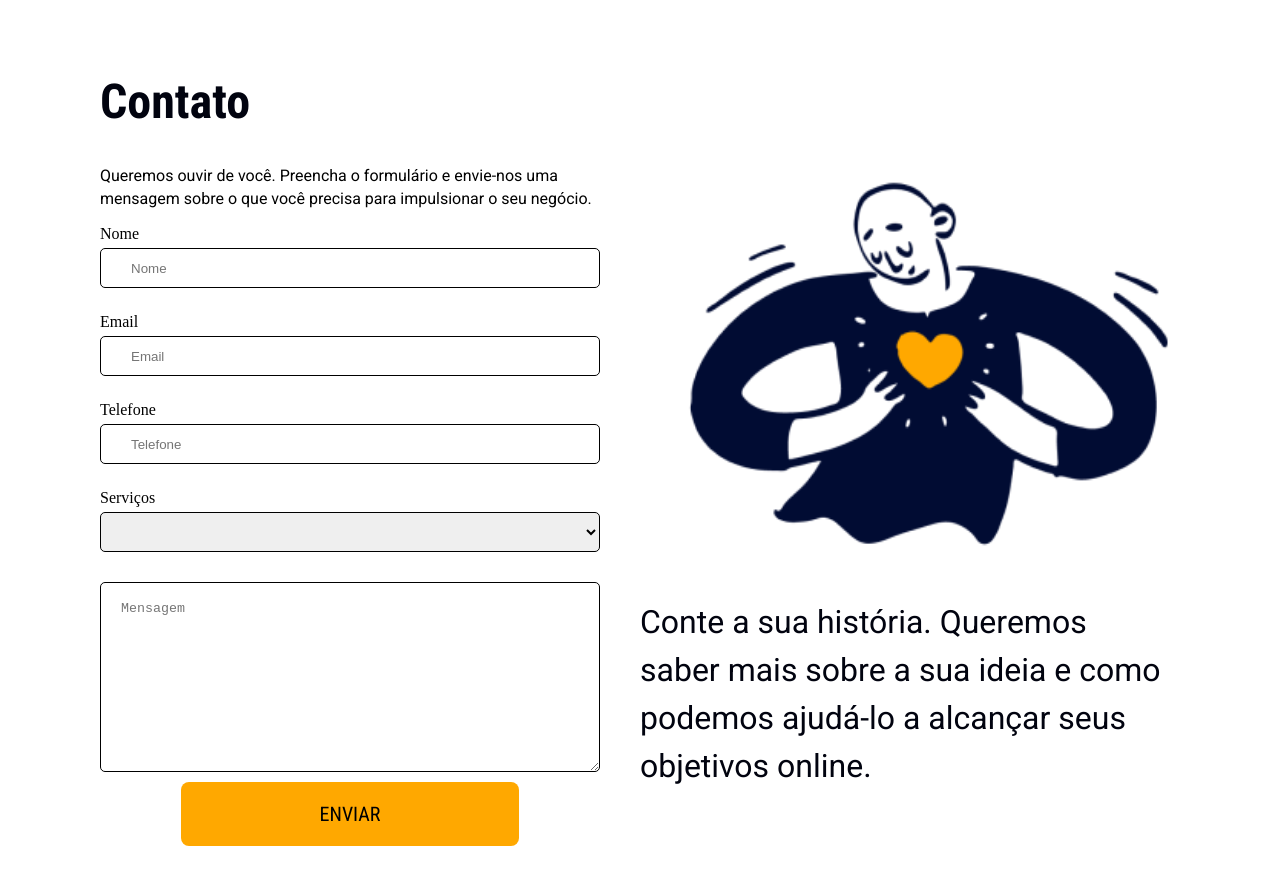
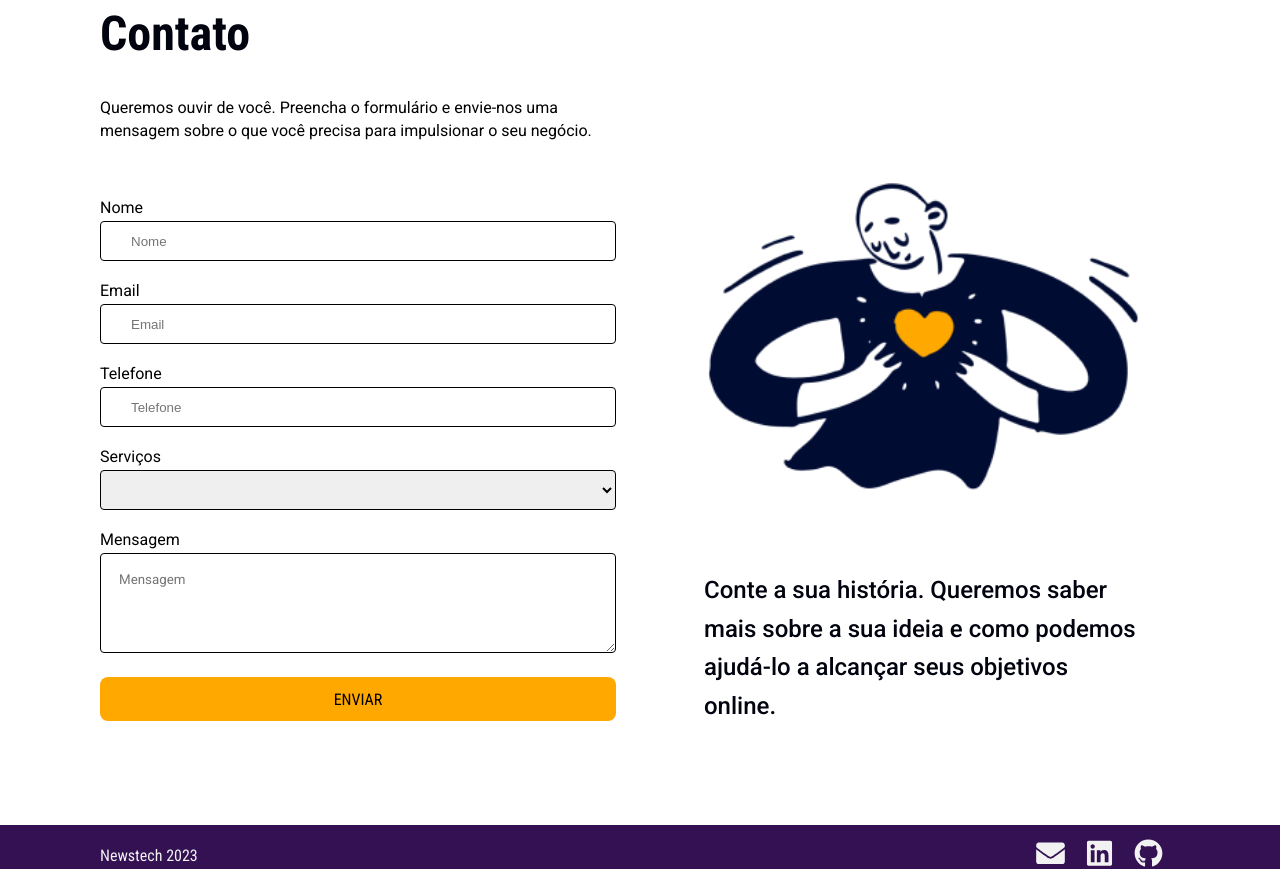
Before and after one commit to deniseschirmer/newstech, a React (Vite) app: page / in a window 1280 px wide. Shown: the part 2740-3609 px from the top of the page. Built offline with nearby package versions, Linux system fonts and the light colour scheme; a web font is replaced by a local one.

Commit message:
fix: css e responsividade

```diff
--- a/src/components/Contact/contact.css
+++ b/src/components/Contact/contact.css
@@ -1,19 +1,17 @@
 .contact-container {
   width: 100%;
   display: flex;
+  flex-direction: column;
   justify-content: space-between;
   align-items: center;
-  padding: 10px 100px;
-  margin-top: 90px;
-  /* margin-bottom: 40px; */
+  padding: 0 1rem;
+  margin-top: 1.5rem;
 }
 
 .form-container {
-  width: 50%;
+  width: 100%;
   display: flex;
   flex-direction: column;
-  justify-content: center;
-  align-items: flex-start;
 }
 
 .form-title {
@@ -25,30 +23,82 @@
 }
 
 .form-text {
+  width: 100%;
+  max-width: 545px;
   margin-top: 39px;
   font-family: var(--thirdFont);
   font-weight: 400;
   font-size: 1rem;
   line-height: 23px;
-  width: 545px;
   color: #000000;
 }
 
 .form {
+  width: 100%;
+  max-width: 550px;
   display: flex;
   flex-direction: column;
   justify-content: center;
+  align-items: center;
+}
+
+.form-box {
+  width: 100%;
+  display: flex;
+  flex-direction: column;
+  gap: 1rem;
+  justify-content: center;
+  align-items: center;
+  margin: 0 auto;
+}
+
+.contact-box {
+  width: 100%;
+  max-width: 550px;
+  display: flex;
+  flex-direction: column;
 }
 
 .contact-box__image {
-  width: 575px;
-  height: 460px;
+  height: auto;
 }
+
 .contact-box__text {
+  padding: 1rem;
   font-family: var(--thirdFont);
-  font-size: 32px;
-  line-height: 48px;
-  font-weight: 400;
+  font-size: 1.5rem;
+  font-weight: 500;
+  line-height: 2.4rem;
   color: #01030f;
-  width: 533px;
 }
+
+.form-validation-msg {
+  display: flex;
+  align-items: center;
+  gap: 0.5rem;
+  padding-left: 12px;
+  font-family: var(--secondFont);
+  font-size: .9rem;
+  color: red;
+}
+
+@media (min-width: 768px) {
+  .contact-container {
+    padding: 0 3rem;
+    flex-direction: row;
+    margin-top: 2rem;
+  }
+}
+
+@media (min-width: 1024px) {
+  .contact-container {
+    padding: 0 6.25rem;
+  }
+  .form-box {
+    flex-direction: row-reverse;
+    gap: 3rem;
+  }
+  .contact-box__text {
+    padding: 2.5rem;
+  }
+}
--- a/src/components/Contact/contact.jsx
+++ b/src/components/Contact/contact.jsx
@@ -1,6 +1,4 @@
-import { useState } from "react";
 import Input from "../Form/Input";
-import "./contact.css";
 import Select from "../Form/select";
 import TextArea from "../Form/TextArea";
 import Button from "../Form/Button";
@@ -8,24 +6,34 @@ import boy from "../../assets/boy.png";
 import { Controller, useForm, useFormState } from "react-hook-form";
 import { yupResolver } from "@hookform/resolvers/yup";
 import * as yup from "yup";
+import { IoIosWarning } from "react-icons/io";
+
+import "./contact.css";
 
 const schema = yup.object().shape({
-  nome: yup.string().required("nome é obrigatório"),
-  email: yup.string().email("Email inválido").required("Email obrigátorio"),
+  nome: yup.string().required("Por favor informe seu nome."),
+  email: yup
+    .string()
+    .email("Email inválido")
+    .required("Informe um email para entrarmos em contato."),
   telefone: yup
     .string()
-    .matches(/^\d+$/, "Telefone inválido")
-    .min(10, "Telefone deve ter no mínimo 10 dígitos")
-    .max(15, "Telefone deve ter no máximo 15 dígitos"),
-  serviços: yup.string().required("Serviço é obrigatório"),
-  mensagem: yup.string().required("Mensagem é obrigatório"),
+    .matches(/^\d+$/, {
+      message: "Telefone inválido.",
+      excludeEmptyString: true,
+    })
+    .min(10, "Telefone deve ter no mínimo 10 dígitos.")
+    .max(15, "Telefone deve ter no máximo 15 dígitos."),
+  serviços: yup.string().required("Escolha um serviço para melhor atende-ló."),
+  mensagem: yup
+    .string()
+    .required("Deixe uma mensagem para entendermos seu negócio."),
 });
 
 const Contact = () => {
   const defaultValues = {
     nome: null,
     email: null,
-    telefone: null,
     serviços: null,
     mensagem: null,
   };
@@ -65,32 +73,54 @@ const Contact = () => {
 
   return (
     <div id="contact" className="contact-container">
-      <div className="form-container">
+      <main className="form-container">
         <h1 className="form-title">Contato</h1>
         <p className="form-text">
           Queremos ouvir de você. Preencha o formulário e envie-nos uma
           <br />
           mensagem sobre o que você precisa para impulsionar o seu negócio.
         </p>
+        <section className="form-box">
+          <div className="contact-box">
+            <img className="contact-box__image" src={boy} alt="imagem menino" />
+            <p className="contact-box__text">
+              Conte a sua história. Queremos saber mais sobre a sua ideia e como
+              podemos ajudá-lo a alcançar seus objetivos online.
+            </p>
+          </div>
           <form className="form" onSubmit={handleSubmit(sendEmail)}>
             <Controller
               control={control}
               name="nome"
               render={({ field }) => <Input title="Nome" {...field} />}
             />
-          {errors.nome && <span>{errors.nome.message}</span>}
+            {errors.nome && (
+              <span className="form-validation-msg">
+                <IoIosWarning />
+                {errors.nome.message}
+              </span>
+            )}
             <Controller
               control={control}
               name="email"
               render={({ field }) => <Input title="Email" {...field} />}
             />
-          {errors.email && <span>{errors.email.message}</span>}
+            {errors.email && (
+              <span className="form-validation-msg">
+                <IoIosWarning />
+                {errors.email.message}
+              </span>
+            )}
             <Controller
               control={control}
               name="telefone"
               render={({ field }) => <Input title="Telefone" {...field} />}
             />
-          {errors.telefone && <span>{errors.telefone.message}</span>}
+            {errors.telefone && (
+              <span className="form-validation-msg">
+                {errors.telefone.message}
+              </span>
+            )}
             <Controller
               control={control}
               name="serviços"
@@ -98,24 +128,28 @@ const Contact = () => {
                 <Select title="Serviços" options={serviceOptions} {...field} />
               )}
             />
-          {errors.serviços && <span>{errors.serviços.message}</span>}
+            {errors.serviços && (
+              <span className="form-validation-msg">
+                <IoIosWarning />
+                {errors.serviços.message}
+              </span>
+            )}
             <Controller
               control={control}
               name="mensagem"
-            render={({ field }) => <TextArea {...field} />}
+              render={({ field }) => <TextArea title="Mensagem" {...field} />}
             />
-          {errors.mensagem && <span>{errors.mensagem.message}</span>}
+            {errors.mensagem && (
+              <span className="form-validation-msg">
+                <IoIosWarning />
+                {errors.mensagem.message}
+              </span>
+            )}
 
-          <Button type="submit">ENVIAR</Button>
+            <Button type="submit">Enviar</Button>
           </form>
-      </div>
-      <div className="contact-box">
-        <img className="contact-box__image" src={boy} alt="imagem menino" />
-        <p className="contact-box__text">
-          Conte a sua história. Queremos saber mais sobre a sua ideia e como
-          podemos ajudá-lo a alcançar seus objetivos online.
-        </p>
-      </div>
+        </section>
+      </main>
     </div>
   );
 };
--- a/src/components/Form/Button/button.css
+++ b/src/components/Form/Button/button.css
@@ -1,13 +1,15 @@
 .button {
-  width: 338px;
-  height: 64px;
+  width: 100%;;
+  height: 44px;
+  background: var(--yellowColor);
+  align-self: center;
   border-radius: 8px;
-  font-size: 20px;
-  font-weight: 400;
-  font-family: var(--secondFont);
   border: none;
   cursor: pointer;
-  background: var(--yellowColor);
+  margin-top: 1rem;
+  font-family: var(--secondFont);
+  font-size: 1rem;
+  font-weight: 400;
   color: var(--mainColorDark);
-  align-self: center;
+  text-transform: uppercase;
 }
--- a/src/components/Form/Input/index.jsx
+++ b/src/components/Form/Input/index.jsx
@@ -4,7 +4,7 @@ import "./input.css";
 const Input = ({ title, onChange, value }) => {
   return (
     <div className="input-container">
-      <p className="input-title">{title}</p>
+      <label htmlFor={title} className="input-title">{title}</label>
       <input
         className="input"
         placeholder={title}
--- a/src/components/Form/Input/input.css
+++ b/src/components/Form/Input/input.css
@@ -1,22 +1,23 @@
 .input-container {
+  width: 100%;
   display: flex;
   flex-direction: column;
   justify-content: center;
   align-items: flex-start;
-  margin: 10px 0;
+  margin: 8px 0;
 }
 
 .input-title {
-  font-family: (var(--thirdFont));
-  font-size: 16px;
+  margin: 4px 0;
+  font-family: var(--thirdFont);
+  font-size: 1rem;
   font-weight: 400;
-  margin: 5px 0;
 }
 
 .input {
-  width: 500px;
+  width: 100%;
   height: 40px;
-  border-radius: 5px;
-  padding: 18px 37px 18px 30px;
+  border-radius: 4px;
+  padding: 18px 30px;
   border: 1px solid;
 }
--- a/src/components/Form/TextArea/index.jsx
+++ b/src/components/Form/TextArea/index.jsx
@@ -4,7 +4,7 @@ import "./textArea.css";
 const TextArea = ({ title, onChange, value }) => {
   return (
     <div className="text-container">
-      <p className="text-title">{title}</p>
+      <label htmlFor={title} className="text-title">{title}</label>
       <textarea
         placeholder="Mensagem"
         className="text"
--- a/src/components/Form/TextArea/textArea.css
+++ b/src/components/Form/TextArea/textArea.css
@@ -1,22 +1,24 @@
 .text-container {
+  width: 100%;
   display: flex;
   flex-direction: column;
   justify-content: center;
   align-items: flex-start;
-  margin: 10px 0;
+  margin: 8px 0;
 }
 
 .text-title {
-  font-family: (var(--secondFont));
+  margin: 4px 0;
+  font-family: var(--thirdFont);
   font-size: 16px;
   font-weight: 400;
-  margin: 5px 0;
 }
 
 .text {
-  width: 500px;
-  height: 190px;
-  border-radius: 5px;
-  padding: 18px 18px 18px 20px;
+  width: 100%;
+  height: 100px;
+  border-radius: 4px;
+  padding: 18px;
   border: 1px solid;
+  font-family: var(--thirdFont);
 }
--- a/src/components/Form/select/select.css
+++ b/src/components/Form/select/select.css
@@ -1,22 +1,23 @@
 .select-container {
+    width: 100%;
     display: flex;
     flex-direction: column;
     justify-content: center;
     align-items: flex-start;
-    margin: 10px 0;
+    margin: 8px 0;
 }
 
 .select-title {
-    font-family: (var(--secondFont));
+    font-family: var(--thirdFont);
     font-size: 16px;
     font-weight: 400;
-    margin: 5px 0;
+    margin: 4px 0;
 }
 
 .select {
-    width: 500px;
+    width: 100%;
     height: 40px;
-    border-radius: 5px;
+    border-radius: 4px;
     border: 1px solid;
     color: black
 }
```
Also changed, not shown: 1 other file (tests, documents, lock files or other folders). Lines whose indentation alone changed are shown as unchanged.
